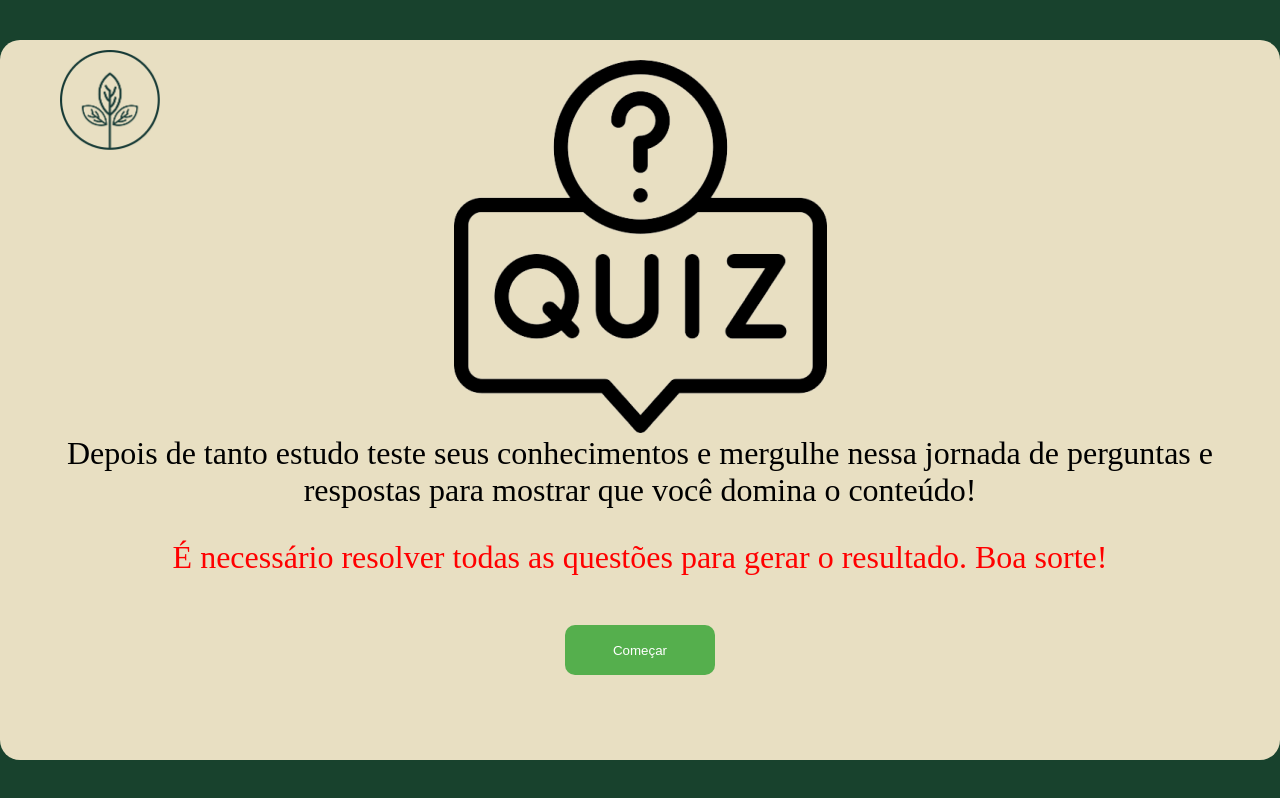
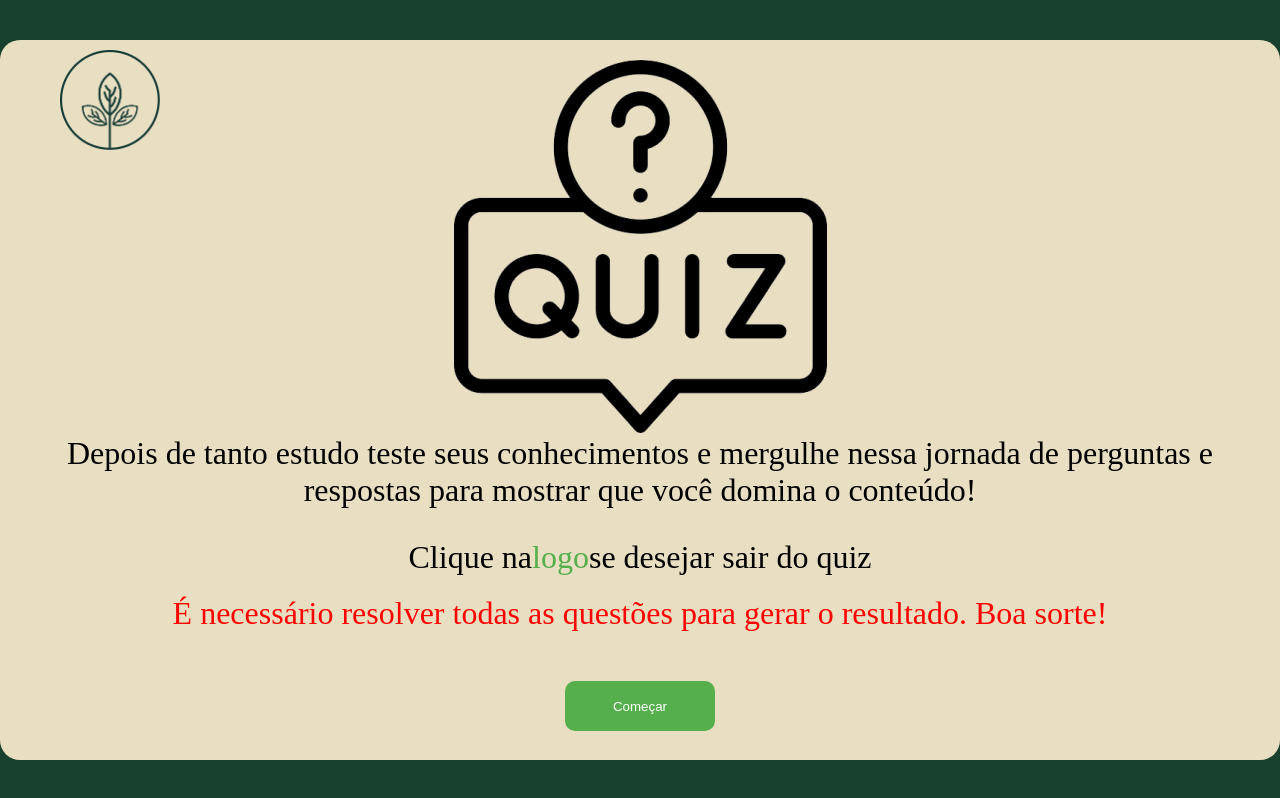
Before and after one commit to wjr09/edutech, a plain HTML site: page menu/Quiz/Quiz1.html in a window 1280 px wide. Drawn offline with Linux system fonts and the light colour scheme.

Commit message:
resolvendo problemas no quiz

```diff
--- a/menu/Quiz/Quiz1.css
+++ b/menu/Quiz/Quiz1.css
@@ -44,6 +44,16 @@ main{
 
 }
 
+.three{
+  font-weight: 400;
+  font-size: 3.2rem;
+  line-height: 3.6rem;
+  display: flex;
+  justify-content:center;
+  text-align: center;
+  margin-bottom:2rem;
+}
+
 .two{
   color: #FF0000;
   font-weight: 400;
--- a/menu/Quiz/Quiz1.html
+++ b/menu/Quiz/Quiz1.html
@@ -24,6 +24,7 @@
       <div class="textos">
         <p class="one">Depois de tanto estudo teste seus conhecimentos e mergulhe nessa jornada de perguntas e respostas
           para mostrar que você domina o conteúdo!</p>
+        <p class="three">Clique na <span style="color: #55AF4D;">logo</span>  se desejar sair do quiz</p>
         <p class="two">É necessário resolver todas as questões para gerar o resultado. Boa sorte!
         </p>
       </div>
--- a/menu/escolher conteudo/conteudo.css
+++ b/menu/escolher conteudo/conteudo.css
@@ -39,6 +39,7 @@ img{
    align-items: center;
    flex-direction: column;
    margin: auto;
+
 }
 
 button{
--- a/style.css
+++ b/style.css
@@ -159,7 +159,7 @@ button{
   font-family: 'Comfortaa', cursive;
   width: 15rem;
   height: 5rem;
-  background: #55AF4D;
+  background: #;
   border-radius: 1rem;
   color: white;
   border: none;
```
Also changed, not shown: menu/Quiz/Quiz2.css (+9 -3 lines), menu/Quiz/Quiz2.html (+1 -0 lines).
